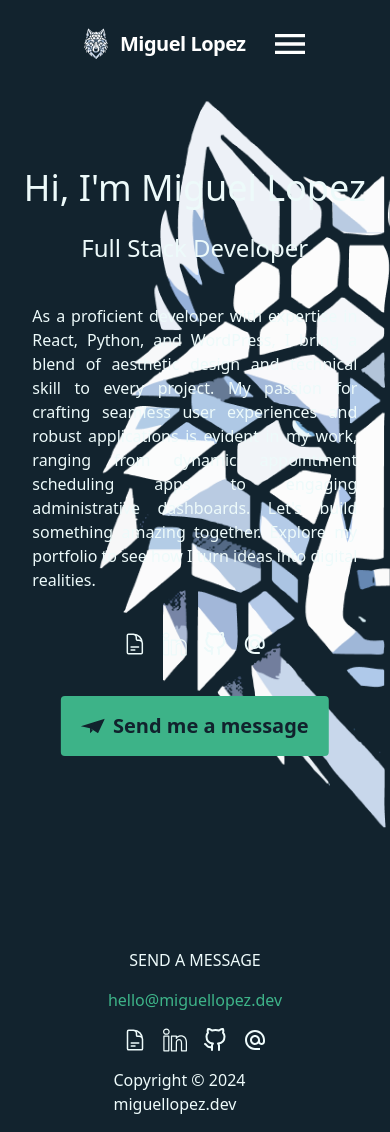
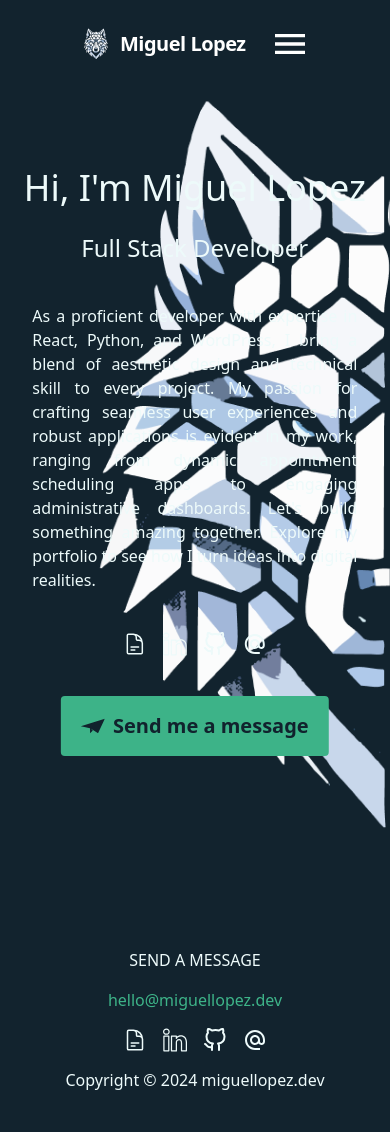
Before and after one commit to miguellopez-dev/miguellopez.dev, a Next.js app: page / in a window 390 px wide. After the commit the page ends 1108 px from the top, so only its background shows below. Built offline with nearby package versions, Linux system fonts and the light colour scheme.

Commit message:
Fix width issue with sm screens

```diff
--- a/components/Footer/index.tsx
+++ b/components/Footer/index.tsx
@@ -3,7 +3,7 @@ import Socials from '../Socials';
 const Footer = () => {
     return (
         <footer>
-            <div className='mx-auto w-1/2 flex flex-col items-center p-4 space-y-4'>
+            <div className='mx-auto lg:w-1/2 flex flex-col items-center p-4 space-y-4'>
                 <h3 className='uppercase'>Send A Message</h3>
                 <a
                     href={`mailto: 'hello@miguellopez.dev'`}
```
